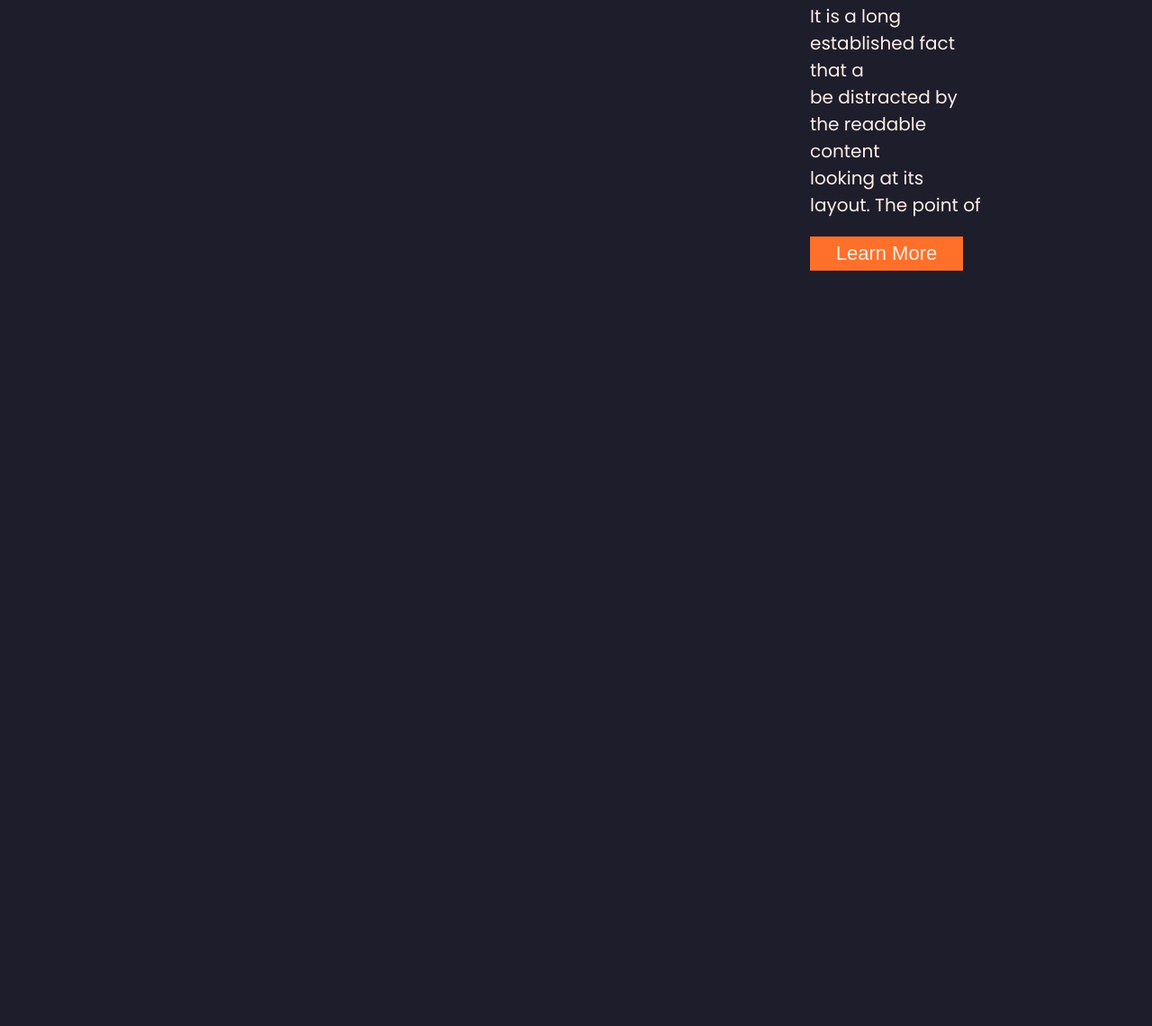
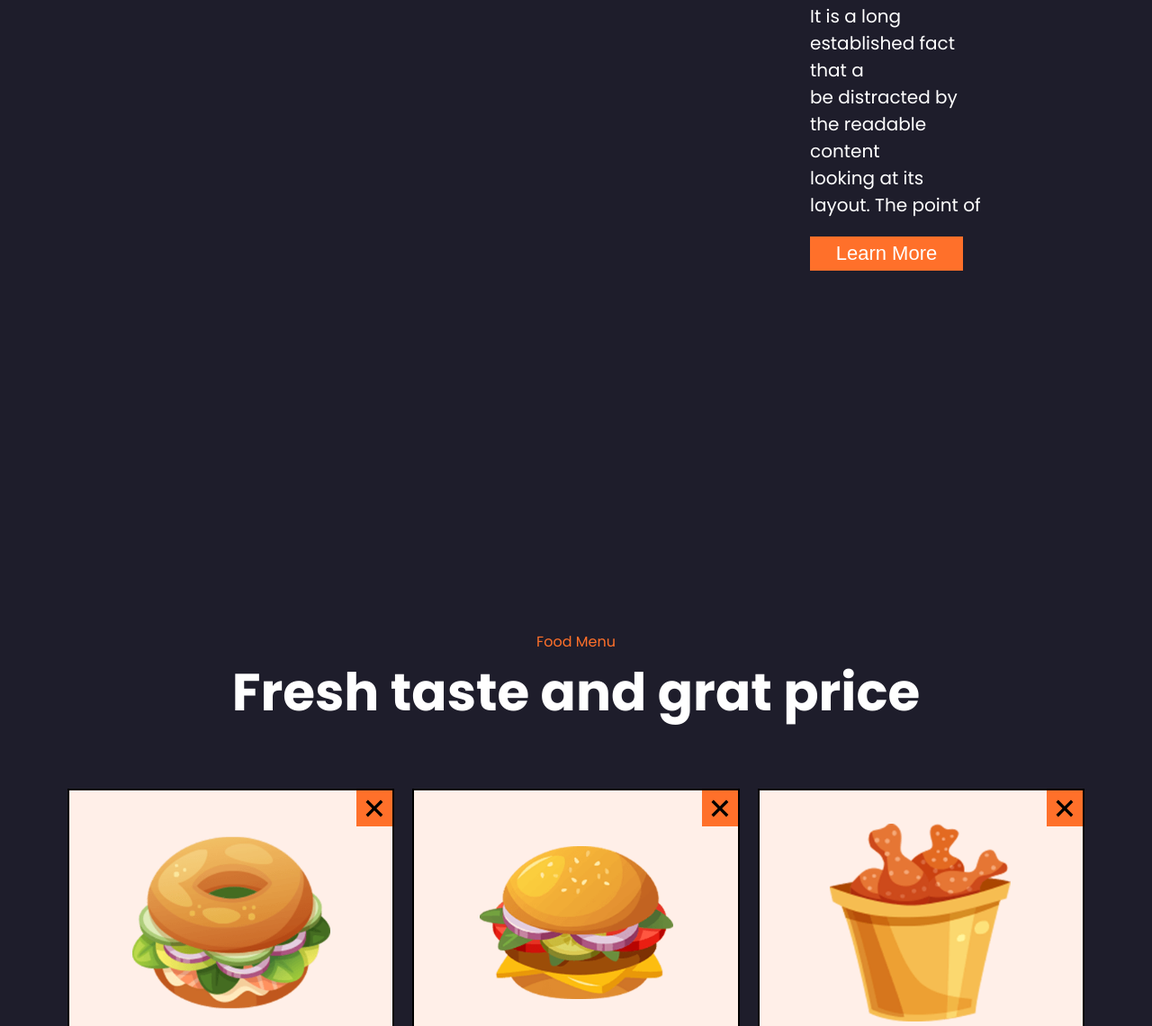
Before and after one commit to DanielAcevedoVega/proyectoWeb, a plain HTML site: page index.html in a window 1280 px wide. Shown: the part 1659-2800 px from the top of the page at 90% size. Before the commit the page ends 1960 px from the top, so only its background shows below. Drawn offline with Linux system fonts and the light colour scheme.

Commit message:
feat: :construction: Terminado el modulo menu

```diff
--- a/css/style.css
+++ b/css/style.css
@@ -32,7 +32,7 @@ body{
 .header__buttons a{
     text-decoration: none;
     font-family: sans-serif;
-    color: var(--color5);
+    color: var(--color2);
 }
 .header__buttons a:hover{
     border: 1px solid #087f5b;
@@ -63,7 +63,7 @@ body{
 }
 .home__content p,
 .home__content a{
-    color: var(--color5);
+    color: var(--color2);
 }
 .home__content p{
     /* background: red; */
@@ -126,7 +126,7 @@ body{
 .about__content h3,
 .about__content p   ,
 .about__content a{
-    color: var(--color5);
+    color: var(--color2);
     /* background: red; */
     width: 70%;
 }
@@ -150,3 +150,77 @@ body{
     justify-content: center;
     align-items: center;
 }
+.section__menu {
+    /* background: greenyellow; */
+    margin-top: 25rem;
+    display: flex;
+    width: 100%;
+    flex-direction: column;
+    justify-content: center;
+}
+.menu__title {
+    /* background: blueviolet; */
+    display: flex;
+    width: 100%;
+    flex-direction: column;
+    justify-content: center;
+    align-items: center;
+}
+.menu__title span{
+    color: var(--color1);
+}
+.menu__title h3{
+    font-size: 58px;
+    color: var(--color2);
+}
+.menu__content {
+    /* background: pink; */
+    margin-top: 4rem;
+    display: flex;
+    justify-content: center;
+    gap: 20px;
+}
+.content__box {
+    background: var(--color5);
+    width: 480px;
+    height: 400px;
+    display: flex;
+    flex-direction: column;
+    justify-content: center;
+    align-items: center;
+    border: 2px solid;
+    position: relative;
+}
+.content__box img{
+    width: 250px;
+}
+.content__box h5,
+.content__box small{
+    color: var(--color4);
+}
+.content__box h5{
+    margin-top: 5px;
+    font-size: 25px;
+}
+.content__box small,
+.content__box span{
+    font-size: 20px;
+}
+.content__box span{
+    color: var(--color1);
+}
+.box__button{
+    background: var(--color1);
+    width: 40px;
+    height: 40px;
+    position: absolute;
+    top: 0;
+    right: 0;
+    display: flex;
+    justify-content: center;
+    align-items: center;
+}
+.box__button img{
+    width: 200px;
+    height: 40px;
+}
--- a/index.html
+++ b/index.html
@@ -47,7 +47,41 @@
                 <a href="#">Learn More</a>
             </article>
         </section>
-        <section></section>
+        <section class="section__menu">
+            <article class="menu__title">
+                <span>Food Menu</span>
+                <h3>Fresh taste and grat price</h3>
+            </article>
+            <article class="menu__content">
+                <div class="content__box">
+                    <img src="storage/img/food1.png">
+                    <h5>Chicken Burger</h5>
+                    <small>Tasty Food</small>
+                    <span>$11.00</span>
+                    <div class="box__button">
+                        <img src="storage/img/close.svg">
+                    </div>
+                </div>
+                <div class="content__box">
+                    <img src="storage/img/food2.png">
+                    <h5>Special Beef Burger</h5>
+                    <small>Tasty Food</small>
+                    <span>$11.00</span>
+                    <div class="box__button">
+                        <img src="storage/img/close.svg">
+                    </div>
+                </div>
+                <div class="content__box">
+                    <img src="storage/img/food3.png">
+                    <h5>Chicken Fry Pack</h5>
+                    <small>Tasty Food</small>
+                    <span>$11.00</span>
+                    <div class="box__button">
+                        <img src="storage/img/close.svg">
+                    </div>
+                </div>
+            </article>
+        </section>
         <section></section>
         <section></section>
     </main>
```
Also changed, not shown: css/variables.css (line endings or trailing spaces), storage/img/close.svg (added).
